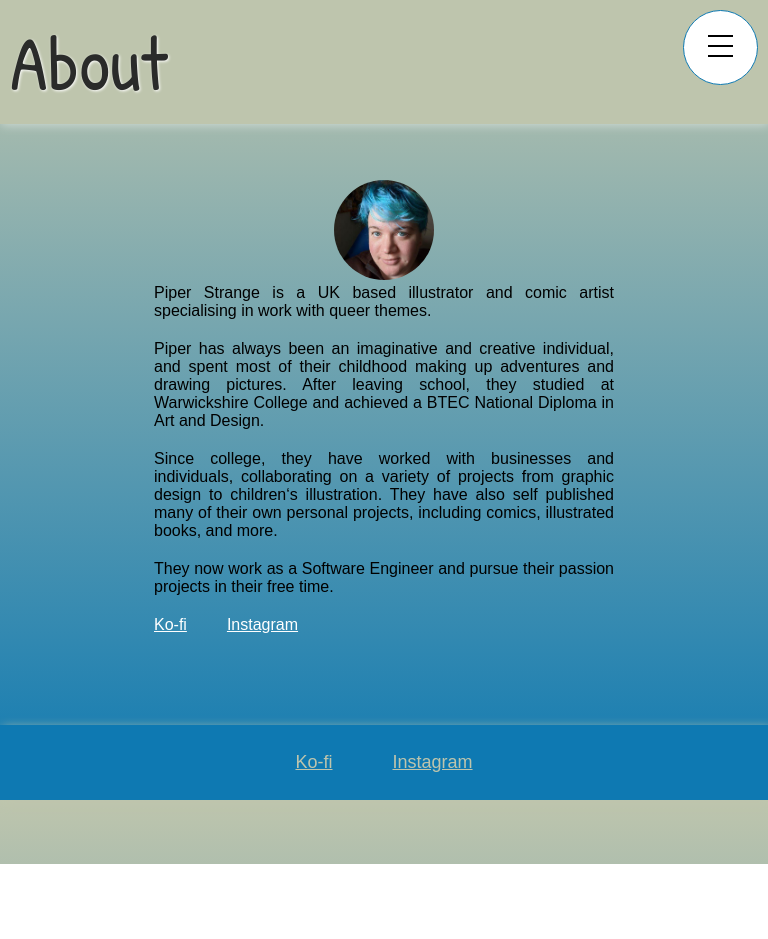
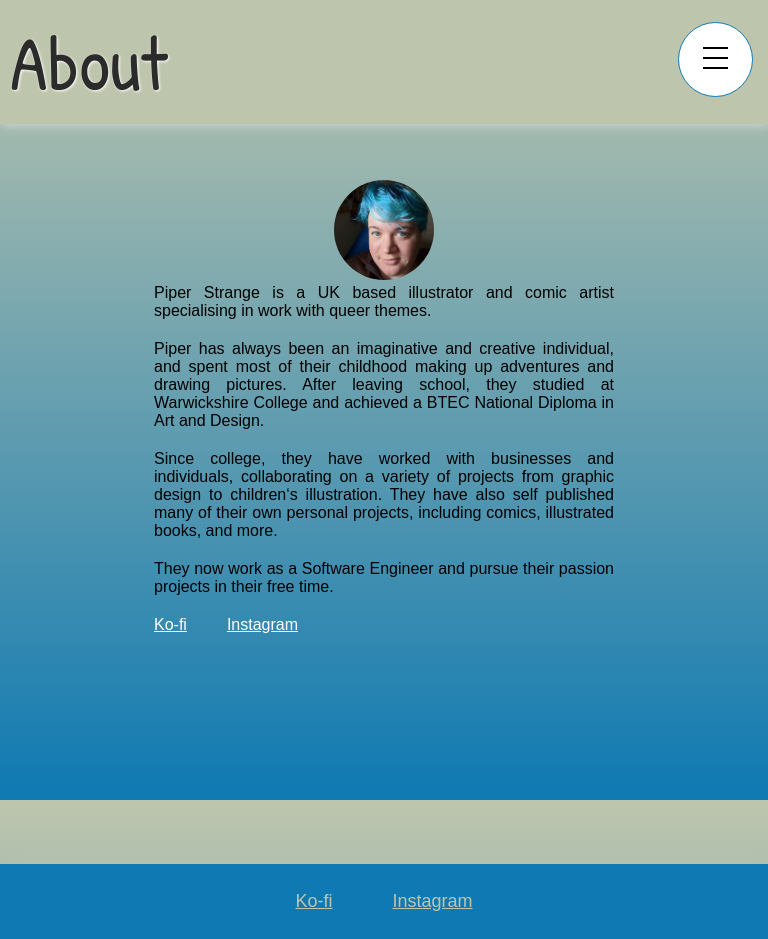
Before and after one commit to piperbates/art_website, a Next.js app: page /about in a window 768 px wide. Before the commit the page ends 864 px from the top, so only its background shows below. Built offline with nearby package versions, Linux system fonts and the light colour scheme.

Commit message:
fixing some small bugs;

```diff
--- a/src/components/SocialLinks.tsx
+++ b/src/components/SocialLinks.tsx
@@ -1,8 +1,8 @@
-import Link from "next/link";
+import Link from 'next/link';
 
 const SocialLinks = () => <ul>
-<li><Link href='https://ko-fi.com/piperstrangeart'>Ko-fi</Link></li>
-<li><Link href='https://www.instagram.com/piperstrangeart/'>Instagram</Link></li>
+<li><Link href='https://ko-fi.com/piperstrangeart' target='_blank'>Ko-fi</Link></li>
+<li><Link href='https://www.instagram.com/piperstrangeart/' target='_blank'>Instagram</Link></li>
 </ul>
 
 export default SocialLinks
--- a/src/styles/PageLayout.module.css
+++ b/src/styles/PageLayout.module.css
@@ -280,7 +280,8 @@
         display: block;
         border-radius: 100px;
         position: fixed;
-        right: 0px;
+        right: 5px;
+        top: 12px;
         margin: 10px;
         z-index: 11;
     }
@@ -336,15 +337,12 @@
     }
 
     .footer {
+        position: relative;
         width: 100%;
         height: 75px;
-        margin-top: 50px;
         justify-content: center;
         align-items: center;
         display: flex;
-    }
-
-    .footer {
         font-size: large;
     }
 
--- a/src/styles/ProjectLayout.module.css
+++ b/src/styles/ProjectLayout.module.css
@@ -40,11 +40,12 @@
 
 .projectIntro ul {
     margin-top: 50px;
+    display: flex;
+    justify-content: space-around;
 }
 
 .projectIntro li {
-    display: inline;
-    margin: 3px;
+    flex-direction: column;
    }
 
    .projectIntro li a {
```
